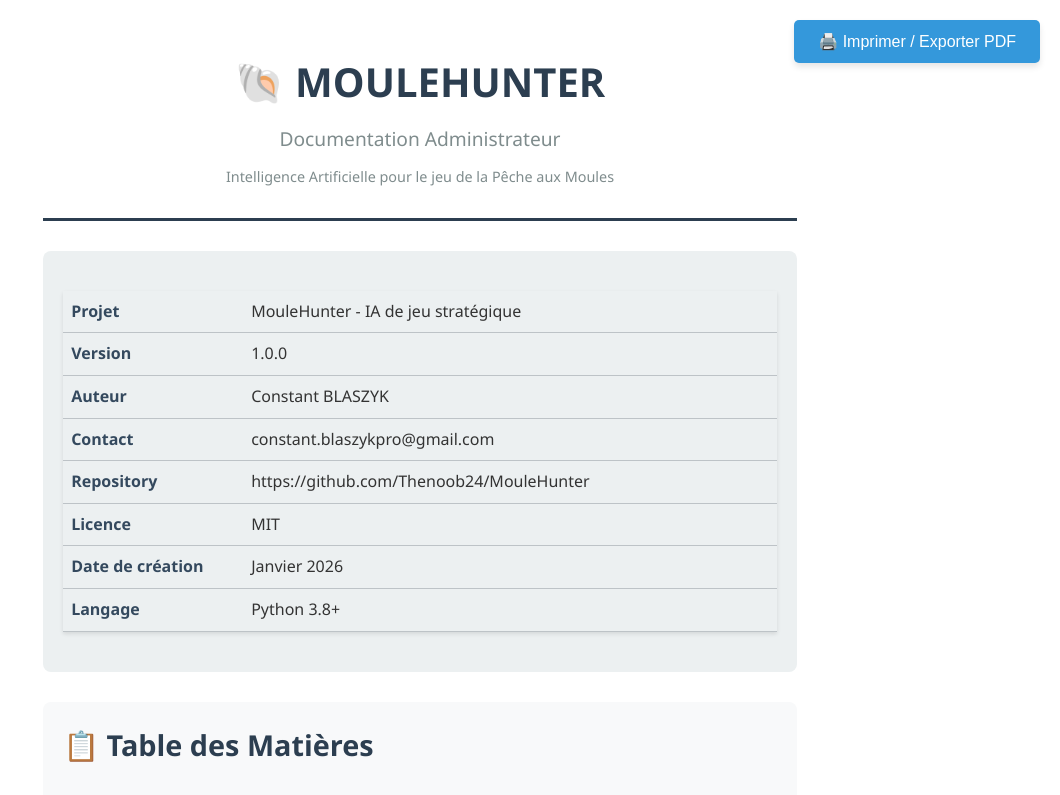
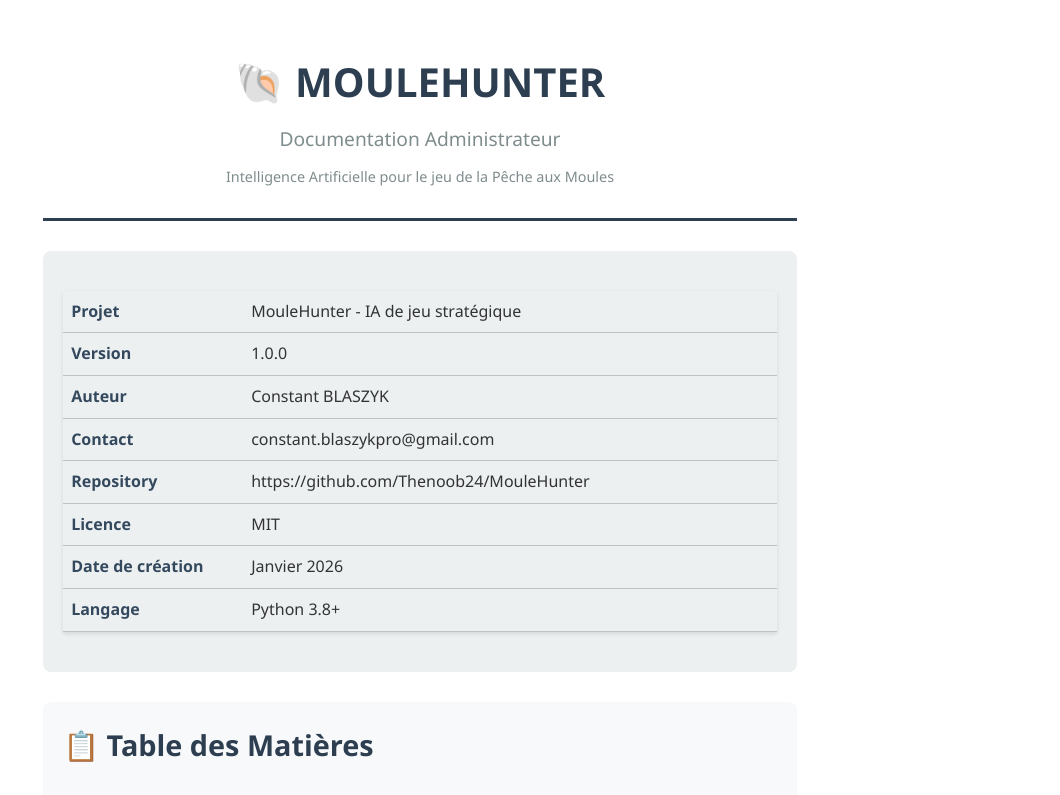
Before and after one commit to Thenoob24/MouleHunterIaDocsAdministrateur, a plain HTML site: page index.html in a window 1280 px wide. Shown: the top 795 px of the page, without its empty margins (220-1280 px from the left). Drawn offline with Linux system fonts and the light colour scheme.

Commit message:
supression du bouton

```diff
--- a/index.html
+++ b/index.html
@@ -253,7 +253,7 @@
     </style>
 </head>
 <body>
-    <button class="btn-print" onclick="window.print()">🖨️ Imprimer / Exporter PDF</button>
+
 
     <div class="header">
         <h1>🐚 MOULEHUNTER</h1>
```
